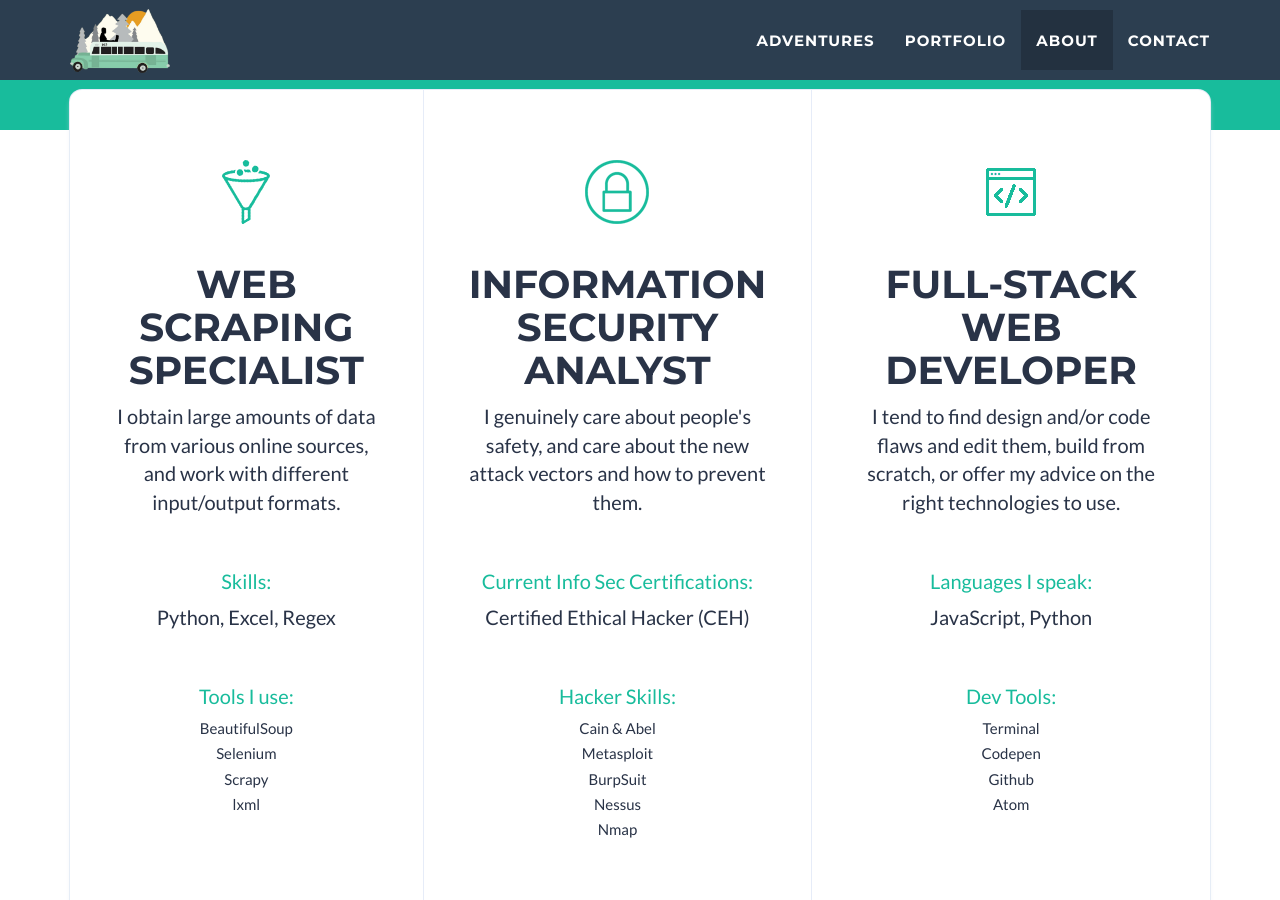
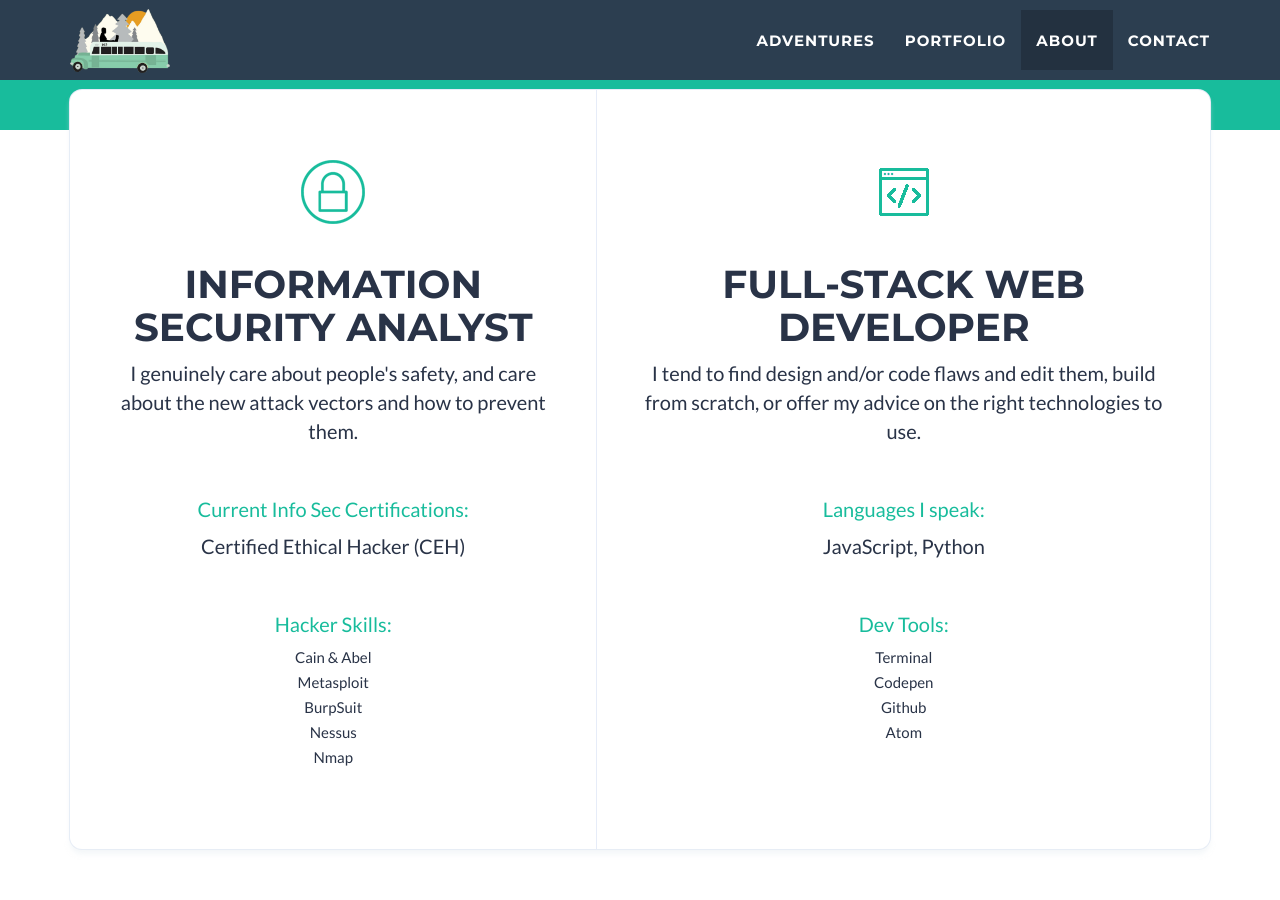
Before and after one commit to Ahmed-Elkashef/Ahmed-Elkashef.github.io, a Jekyll site: the page built from index.html, in a window 1280 px wide and 900 px high, scrolled down 2275 px. Built offline with Jekyll 4.4.1, drawn with Linux system fonts in a browser that asks for light colours.

Commit message:
Update about.html

```diff
--- a/_includes/about.html
+++ b/_includes/about.html
@@ -24,20 +24,6 @@
     <div class="box">
       <div class="content">
         <div class="columns is-centered">
-          <div class="column">
-            <figure class="image"><img class="is-skill-icon" src="img/data--scraping-icon.png"></figure>
-            <h1 class="title is-size-4 is-spaced">Web Scraping Specialist</h1>
-            <p>I obtain large amounts of data from various online sources, and work with different input/output formats.</p>
-            <p class="list-title has-text-primary has-text-weight-normal" style="color: #18bc9c">Skills:</p>
-            <p>Python, Excel, Regex</p>
-            <p class="list-title has-text-primary has-text-weight-normal" style="color: #18bc9c">Tools I use:</p>
-            <ul>
-              <li>BeautifulSoup</li>
-              <li>Selenium</li>
-              <li>Scrapy</li>
-              <li>lxml</li>
-            </ul>
-          </div>
           <div class="column">
             <figure class="image"><img class="is-skill-icon" src="img/info-sec-icon.png"></figure>
             <h1 class="title is-size-4 is-spaced">Information Security Analyst</h1>
```
